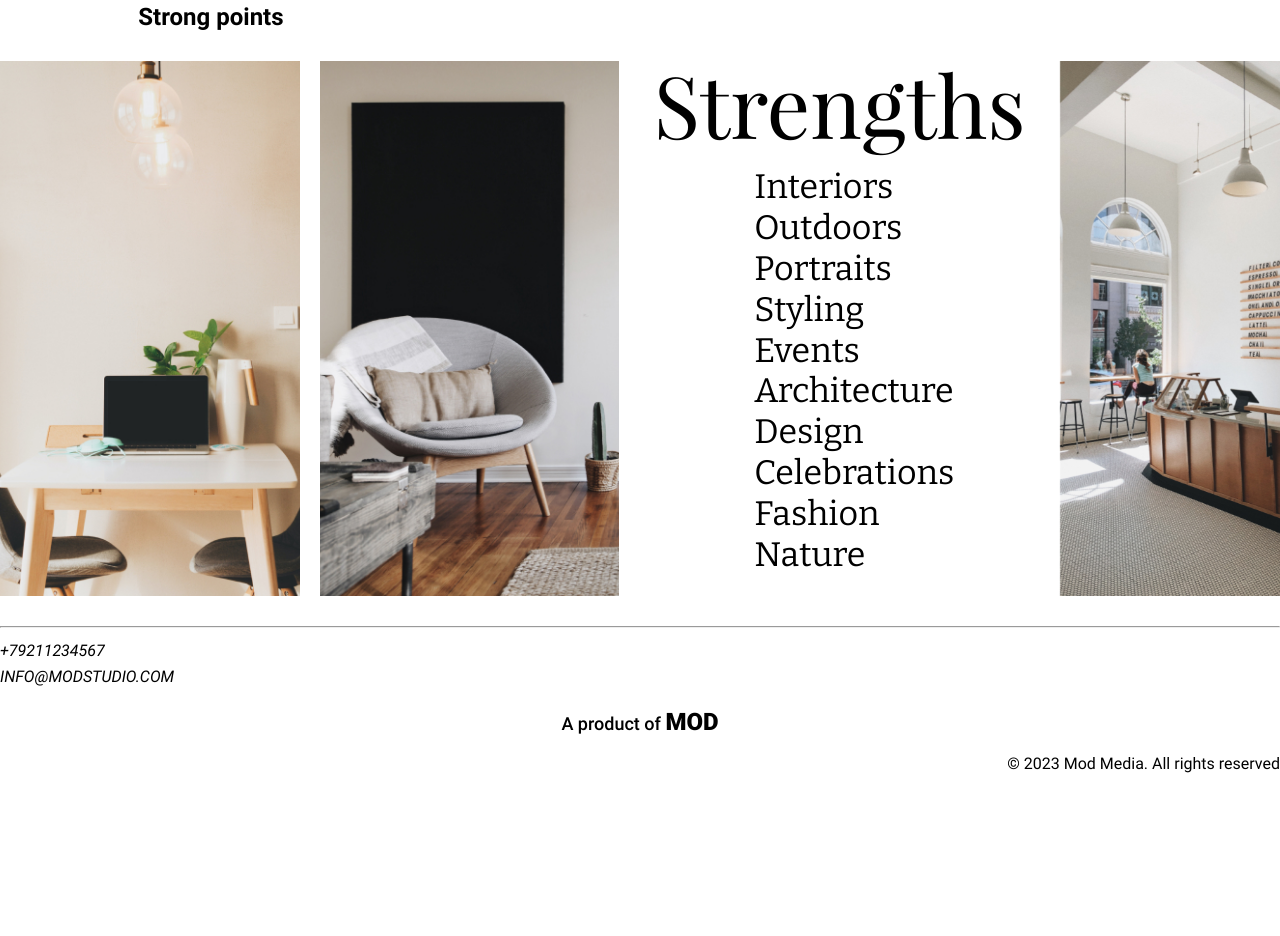
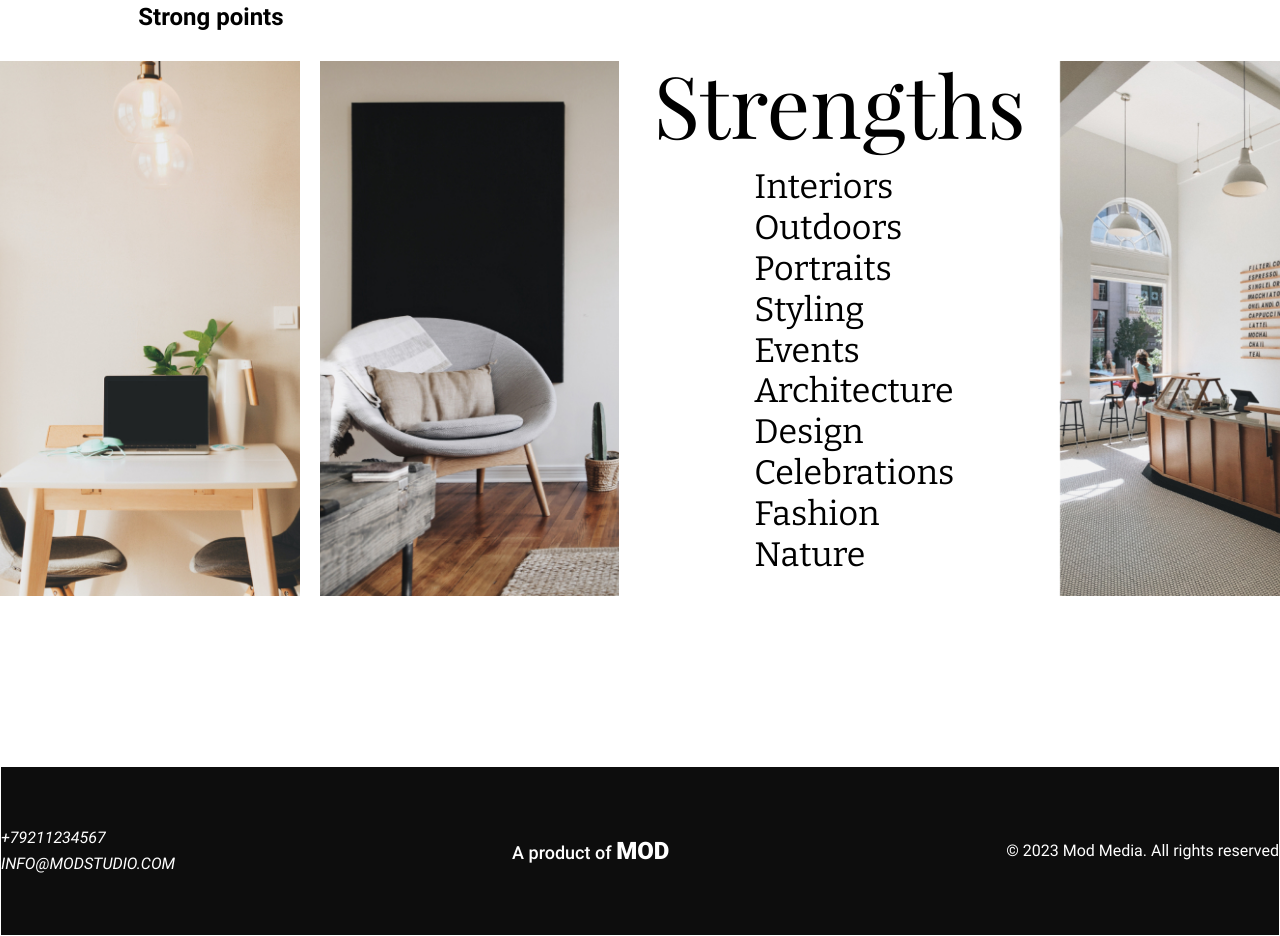
Before and after one commit to RuslanKarimov9/otus-css-Karimov, a plain HTML site: page index.html in a window 1280 px wide. Shown: the part 3722-4658 px from the top of the page. Before the commit the page ends 4511 px from the top, so only its background shows below. Drawn offline with nearby package versions, Linux system fonts and the light colour scheme.

Commit message:
Секция преимуществ 2

```diff
--- a/index.html
+++ b/index.html
@@ -205,7 +205,6 @@
   </main>
   <footer>
     <!-- В подвале - контакты -->
-    <hr>
     <address class="Contacts font-Contacts-text">
       <a class="cont_Phone" href="tel:+7 921 123-45-67" rel="">+79211234567</a>
       <br>
--- a/style.css
+++ b/style.css
@@ -457,7 +457,31 @@ section.block-Designers-itemL > p{
     Подвал (footer)
 *****************************************************************************************************
  */
+footer{
+    /*
+        Этот раздел по ширине не ограничен, поэтому укажем только высоту по макету - 168px
+    */
+    height: 168px;
+    /*
+        Эту инструкцию можно и не указывать, но пусть будет (для "красоты")
+    */
+    margin: 0 auto;
 
+    margin-top: 150px;
+
+    display: flex;
+    flex-direction: row;
+    justify-content: space-between;
+    align-items: center;
+    background-color: #0D0D0D;
+    color: #FFFFFF;
+
+    border: 1px solid;
+}
+
+.Contacts > a{
+    color: #FFFFFF;
+}
 
 /*
 *****************************************************************************************************
```
